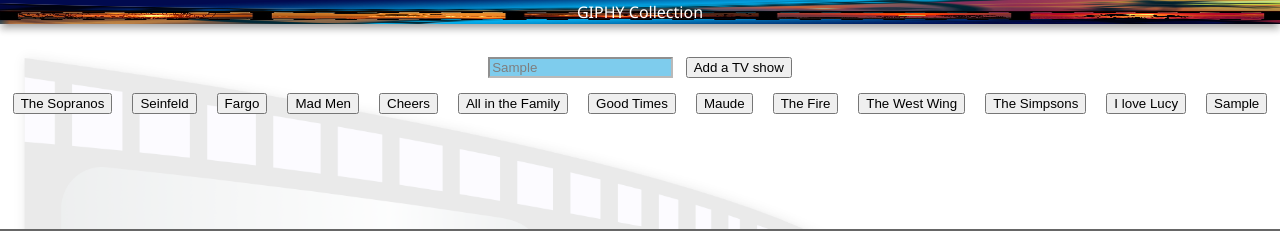
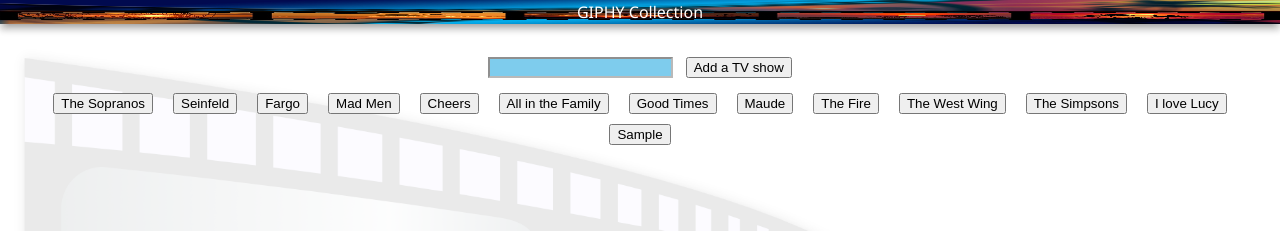
Before and after one commit to dinaizida/GifTastic, a plain HTML site: page index.html in a window 1280 px wide. Both pictures are taken after typing "Sample" into the empty fields and a click on the button "Add a TV show". Shown: the top 231 px of the page. Drawn offline with nearby package versions, Linux system fonts and the light colour scheme.

Commit message:
local storage working for rendering old and new buttons

```diff
--- a/assets/javascript/game.js
+++ b/assets/javascript/game.js
@@ -1,10 +1,39 @@
 $("document").ready(function() {
 
+    //localStorage.clear();
     // Initial array of movies
     var topics = ["The Sopranos", "Seinfeld", "Fargo", "Mad Men", "Cheers", "All in the Family",
         "Good Times", "Maude", "The Fire", "The West Wing", "The Simpsons", "I love Lucy"
     ];
-    //render all movies names as buttons
+//****************** */
+
+
+var tasksButtons = JSON.parse(localStorage.getItem("tasksButtons")) || [];
+
+
+renderButtons();
+function renderTasksButtons(){
+
+    $("#movie-view-add").empty();
+    // renderButtons();
+
+    for (var i = 0; i < tasksButtons.length; i++) {
+
+        var toDoTask = tasksButtons[i];
+
+        var btn = $('<button class="btn btn-raised btn-info movie-btn">');
+        btn.attr("data-name", tasksButtons[i]);
+        // btn.append(" "+ toDoTask);
+        btn.text(tasksButtons[i]);
+        $("#movie-view-add").append(btn);
+
+    }
+
+}
+
+
+ //****************** */
+    // // //render all movies names as buttons
     function renderButtons() {
         $("#movie-view").empty();
         for (i in topics) {
@@ -124,16 +153,23 @@ $("document").ready(function() {
             $("#movie-form").prepend(alertMes) // console.log(alertMes);
         } else {
             topics.push(movie);
+            tasksButtons.push(movie);
+            localStorage.setItem("tasksButtons", JSON.stringify(tasksButtons));
+
+            console.log(tasksButtons);
+            console.log(topics);
         }
         // calling renderButtons which handles the processing of our movie array
-        renderButtons();
+        $("#movie-input").val("");
+        renderTasksButtons();
     });
     // We're adding a click event listener to all elements with the class "movie-btn"
     $(document).on("click", ".movie-btn", displayGifs);
     $(document).on("click", ".imgPosition ", toggleImage);
 
     // Calling the renderButtons function at least once to display the initial list of movies
-    renderButtons();
+    // renderButtons();
+    renderTasksButtons();
 
     $(document).on("click", ".fav", displayFav);
 
@@ -141,4 +177,5 @@ $("document").ready(function() {
 
     $(document).on("click", ".downloadButton", downLoad);
 
+
 });
--- a/index.html
+++ b/index.html
@@ -36,6 +36,7 @@
             <div class="col-lg-12 col-me-12 col-sm-12 col-xs-12">
                     <!-- //render all movies names as buttons -->
                 <div id="movie-view" ></div>
+                <div id="movie-view-add" ></div>
             </div>
         </div>
 
```
